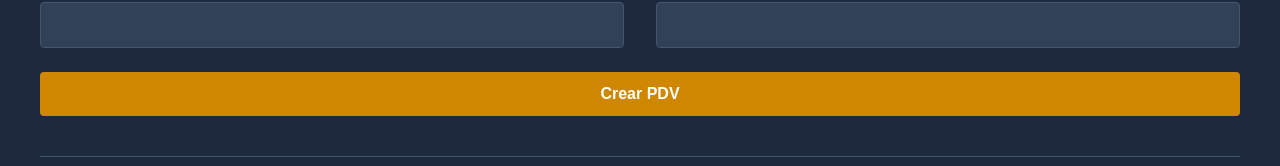
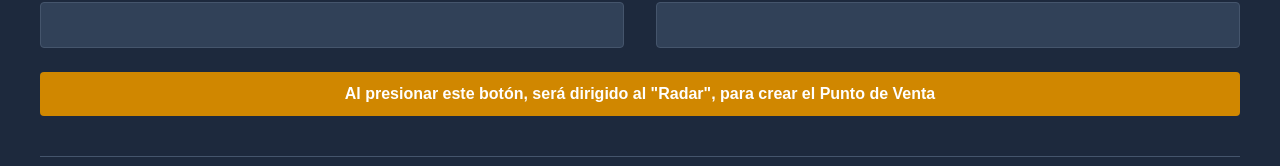
Before and after one commit to macama1/NatsQuote, a Next.js app: page / in a window 1280 px wide. Shown: the part 350-516 px from the top of the page. Built offline with nearby package versions, Linux system fonts and the light colour scheme; no server answers.

Commit message:
Update ClientSelector.tsx

```diff
--- a/src/components/ClientSelector.tsx
+++ b/src/components/ClientSelector.tsx
@@ -89,7 +89,7 @@ export default function ClientSelector({
       {/* FILA 4 (SIEMPRE VISIBLE) */}
       <div className="md:col-span-2 pt-2">
          <a href="https://obras-gamma.vercel.app/" target="_blank" rel="noopener noreferrer" className="w-full block bg-yellow-600 hover:bg-yellow-500 text-white font-bold py-2.5 px-4 rounded text-center transition-transform duration-200 hover:scale-105">
-           Crear PDV
+           Al presionar este botón, será dirigido al "Radar", para crear el Punto de Venta
          </a>
       </div>
     </div>
```
